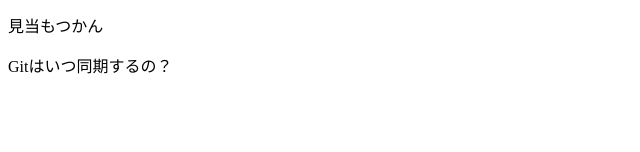
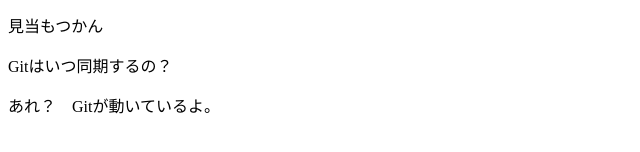
Before and after one commit to position3/first-git, a plain HTML site: page index.html in a window 1280 px wide. Shown: the part 222-374 px from the top of the page, without its empty margins (0-640 px from the left). Drawn offline with Linux system fonts and the light colour scheme.

Commit message:
あれ？　Gitが動いているよ。

```diff
--- a/index.html
+++ b/index.html
@@ -12,3 +12,4 @@
   <p>どうなっているのやら</p>
   <p>見当もつかん</p>
   <p>Gitはいつ同期するの？</p>
+  <p>あれ？　Gitが動いているよ。</p>
```
